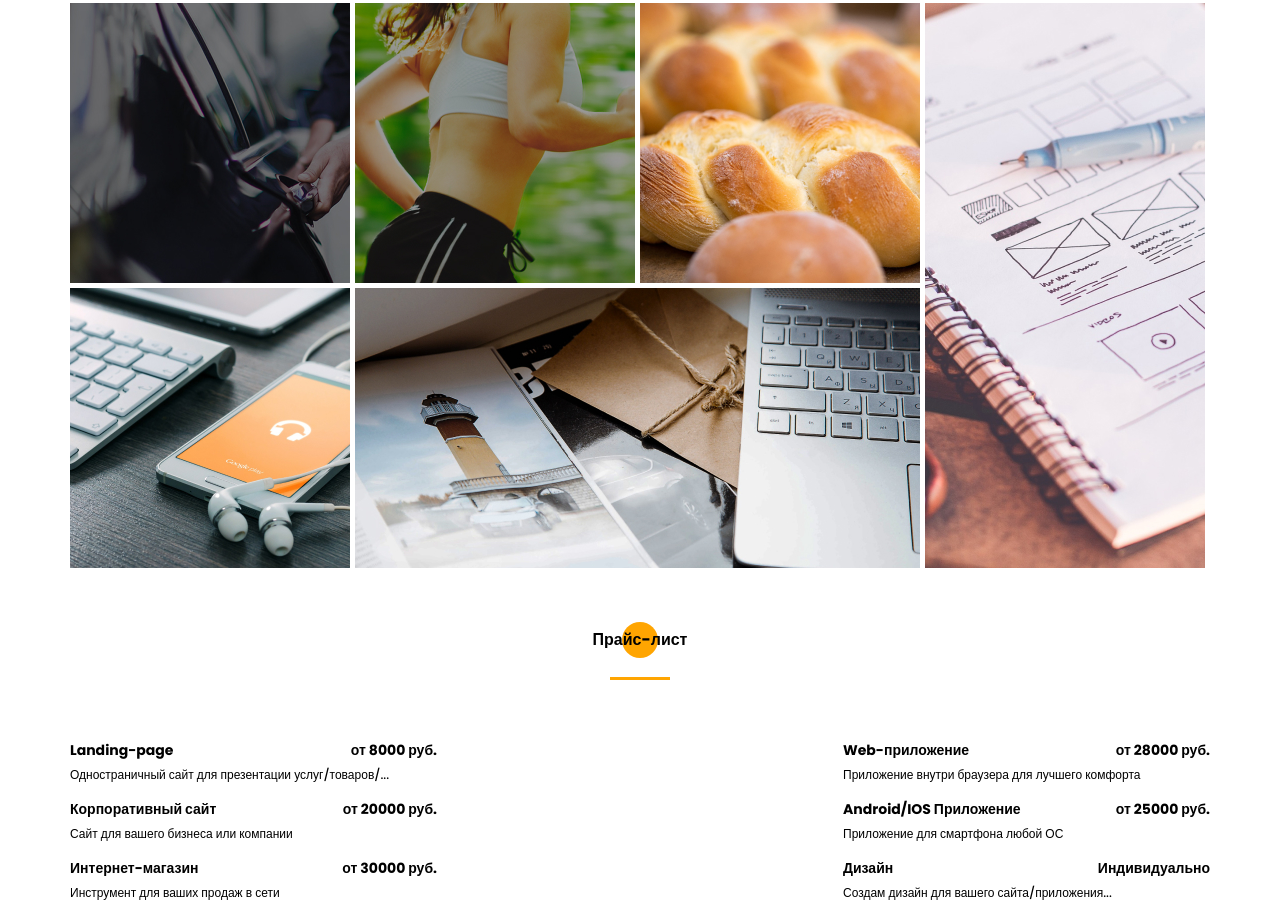
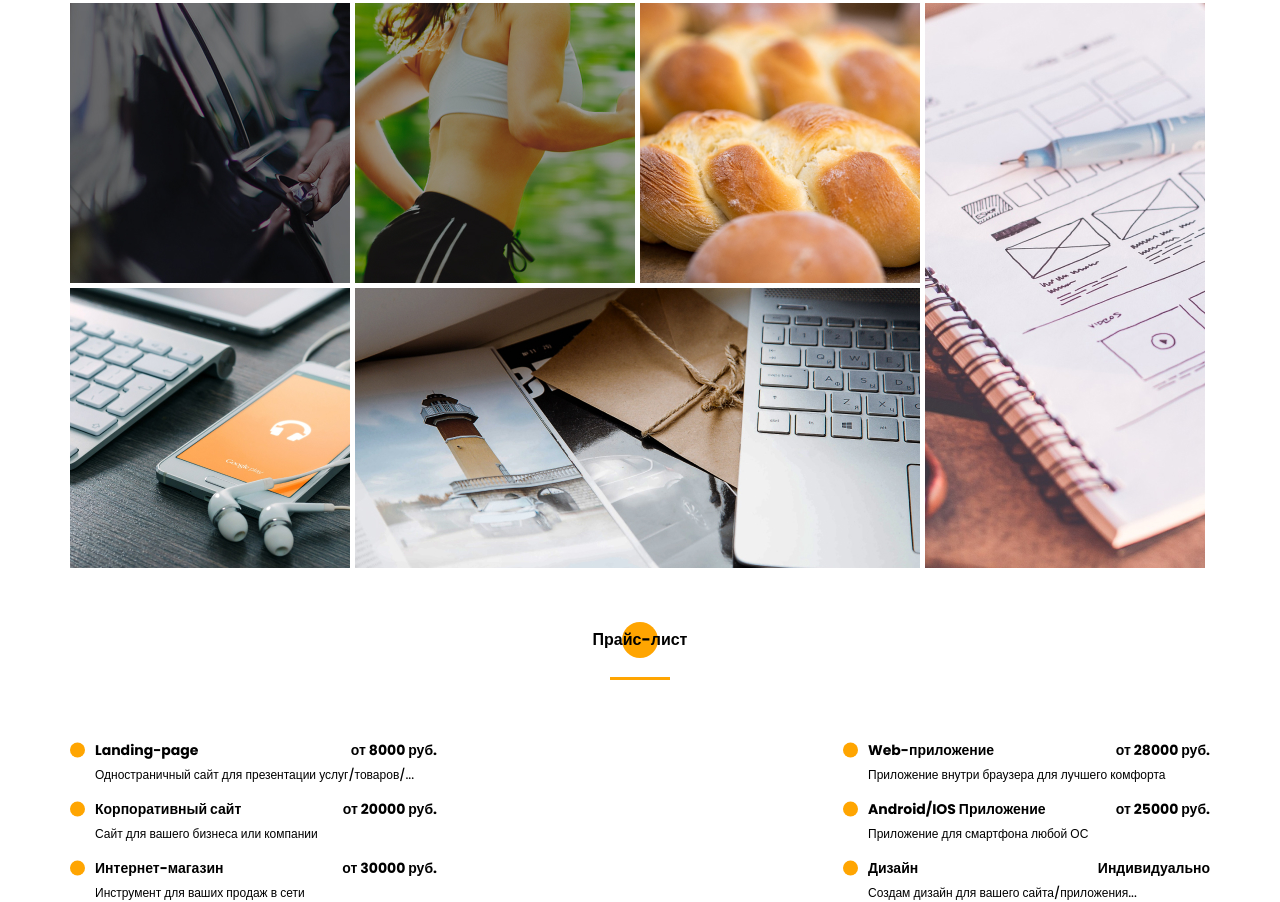
Before and after one commit to lilGooseling/Portfolio, a website: page index.html in a window 1280 px wide. Shown: the part 3827-4729 px from the top of the page. Drawn offline with nearby package versions, Linux system fonts and the light colour scheme; files that its build step writes are made by us from their sources.

Commit message:
Price items

```diff
--- a/src/sass/blocks/_price.scss
+++ b/src/sass/blocks/_price.scss
@@ -16,7 +16,23 @@
       grid-template-columns: repeat(2, minmax(57px, auto));
       justify-content: space-between;
     }
+    &-work {
+      position: relative;
+      padding-left: 25px;
+      &:before {
+        content: '';
+        position: absolute;
+        width: 15px;
+        height: 15px;
+        background: $main-color;
+        border-radius: 100%;
+        left: 0;
+        top: 50%;
+        transform: translateY(-50%);
+      }
+    }
     &-descr {
+      padding-left: 25px;
       font-weight: 500;
       font-size: 12px;
       line-height: 18px;
```
